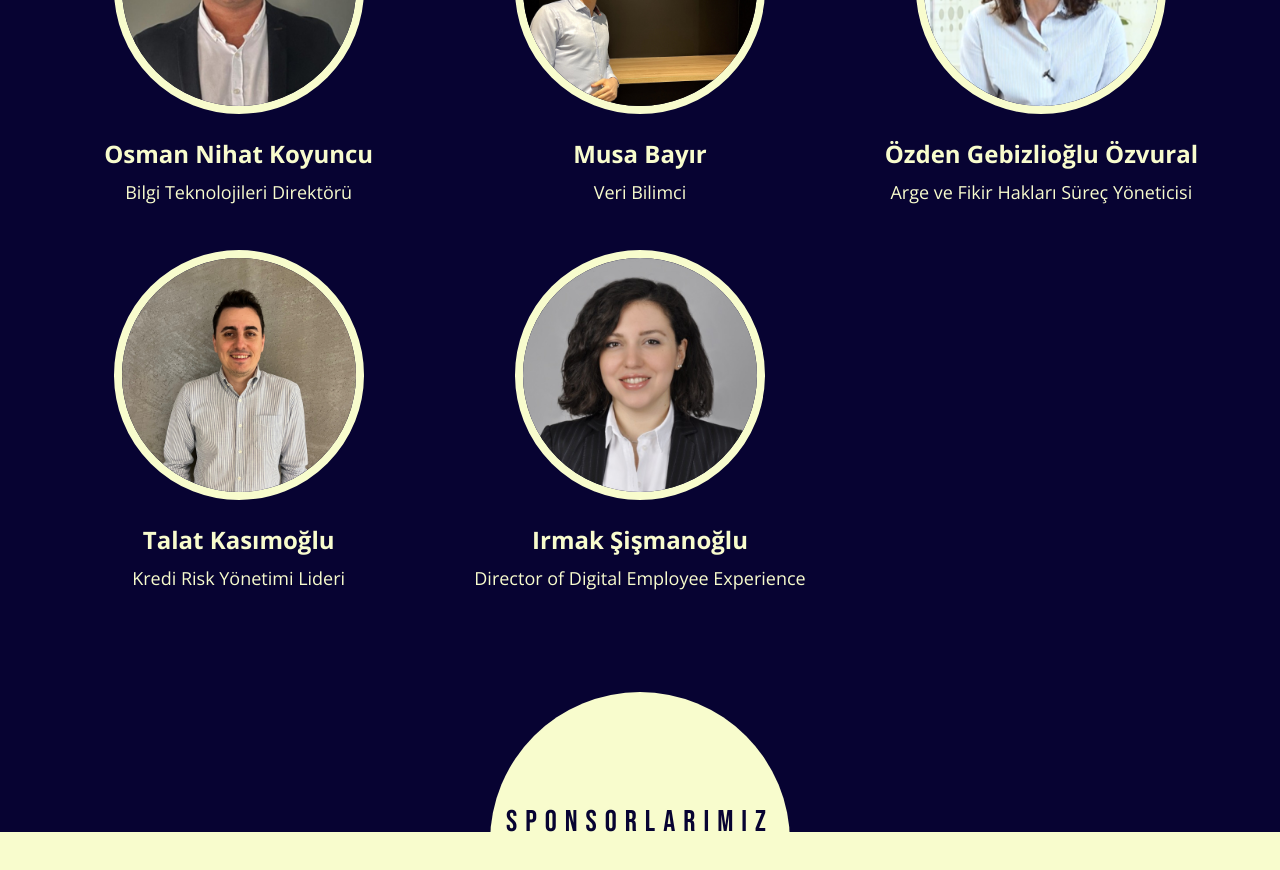
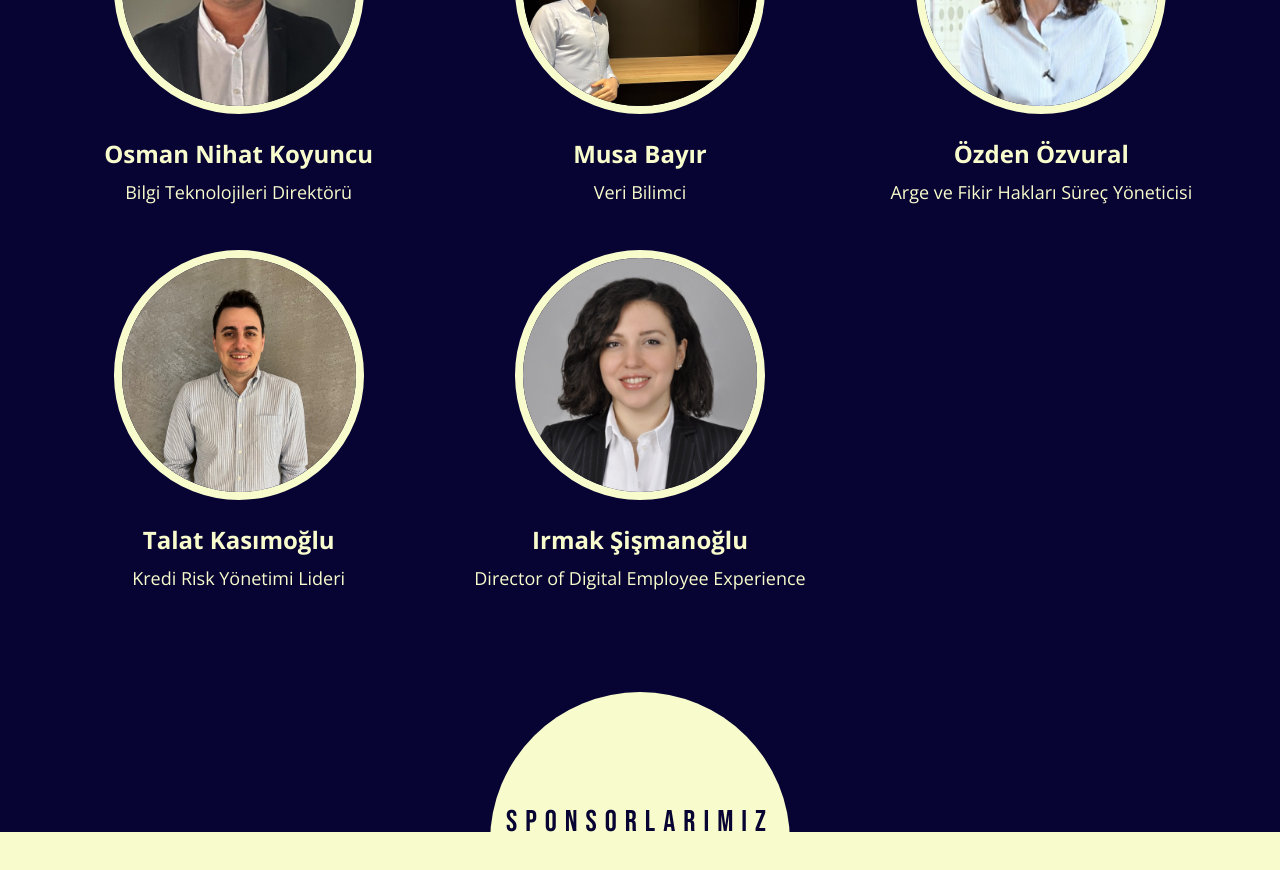
Before and after one commit to rakun256/artlab-yeni, a Next.js app: page / in a window 1280 px wide. Shown: the part 3180-4050 px from the top of the page. Built offline with nearby package versions, Linux system fonts and the light colour scheme; a web font is replaced by a local one; what tailwindcss-debug-screens would draw is missing.

Commit message:
Update speakers.js

```diff
--- a/constants/speakers.js
+++ b/constants/speakers.js
@@ -51,7 +51,7 @@ export const speakers = [
 
   {
     id: 9,
-    name: 'Özden Gebizlioğlu Özvural',
+    name: 'Özden Özvural',
     time: 'Arge ve Fikir Hakları Süreç Yöneticisi',
     image: '/assets/speakers/Özden Gebizlioğlu.jpg',
   },
```
